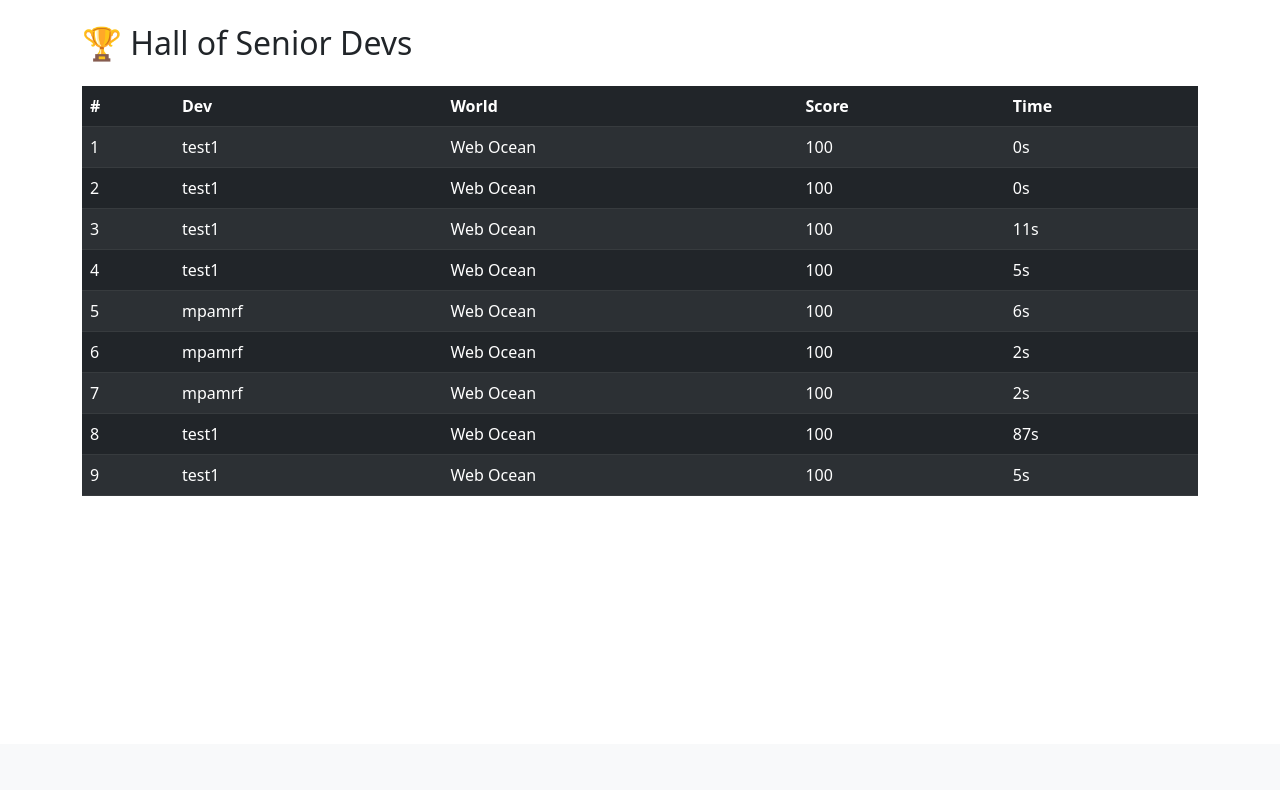
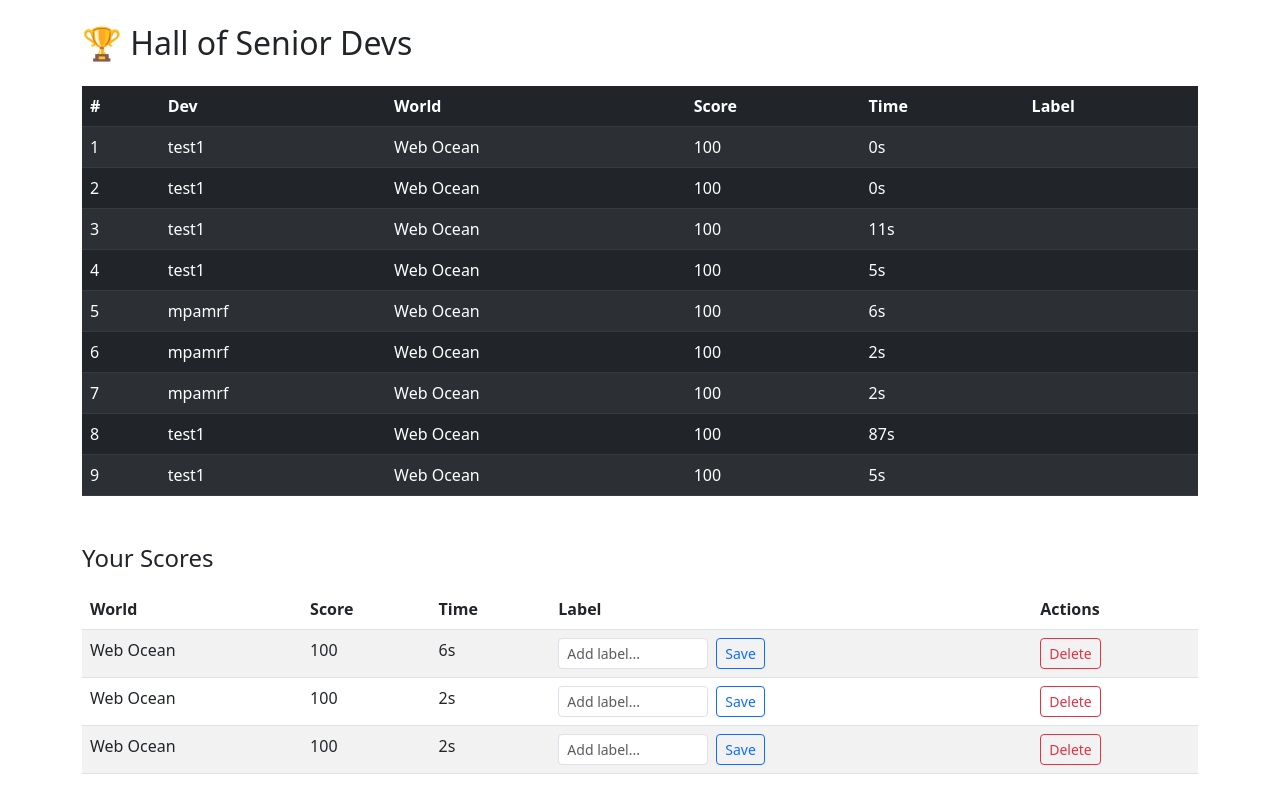
Before and after one commit to DonMarcao/RunDev, a Django app: page /leaderboard/ in a window 1280 px wide. Shown: the part 56-846 px from the top of the page. Before the commit the page ends 552 px from the top, so only its background shows below. Run offline with Django 5.2, Linux system fonts and the light colour scheme; a user stored in the database is signed in; data comes from the database, SQL or seed files in the repository.

Commit message:
feat: add score CRUD — update label and delete score on leaderboard

```diff
--- a/templates/leaderboard/leaderboard.html
+++ b/templates/leaderboard/leaderboard.html
@@ -1,9 +1,12 @@
 {% extends 'base.html' %}
 {% block title %}Hall of Senior Devs{% endblock %}
 {% block content %}
+
 <h2 class="mb-4">🏆 Hall of Senior Devs</h2>
+
+<!-- Global leaderboard -->
 {% if scores %}
-<table class="table table-dark table-striped">
+<table class="table table-dark table-striped mb-5">
     <thead>
         <tr>
             <th>#</th>
@@ -11,6 +14,7 @@
             <th>World</th>
             <th>Score</th>
             <th>Time</th>
+            <th>Label</th>
         </tr>
     </thead>
     <tbody>
@@ -21,11 +25,56 @@
             <td>{{ score.get_world_display }}</td>
             <td>{{ score.score }}</td>
             <td>{{ score.time_seconds }}s</td>
+            <td>{{ score.label }}</td>
         </tr>
         {% endfor %}
     </tbody>
 </table>
 {% else %}
-<p>No scores yet — be the first to complete a world!</p>
+<p class="mb-5">No scores yet — be the first to complete a world!</p>
 {% endif %}
+
+<!-- Your scores with CRUD -->
+<h4 class="mb-3">Your Scores</h4>
+{% if user_scores %}
+<table class="table table-striped">
+    <thead>
+        <tr>
+            <th>World</th>
+            <th>Score</th>
+            <th>Time</th>
+            <th>Label</th>
+            <th>Actions</th>
+        </tr>
+    </thead>
+    <tbody>
+        {% for score in user_scores %}
+        <tr>
+            <td>{{ score.get_world_display }}</td>
+            <td>{{ score.score }}</td>
+            <td>{{ score.time_seconds }}s</td>
+            <td>
+                <form method="POST" action="/leaderboard/update/{{ score.id }}/" class="d-flex gap-2">
+                    {% csrf_token %}
+                    <input type="text" name="label" value="{{ score.label }}"
+                           class="form-control form-control-sm" placeholder="Add label..."
+                           style="max-width: 150px;">
+                    <button type="submit" class="btn btn-sm btn-outline-primary">Save</button>
+                </form>
+            </td>
+            <td>
+                <form method="POST" action="/leaderboard/delete/{{ score.id }}/"
+                      onsubmit="return confirm('Delete this score?')">
+                    {% csrf_token %}
+                    <button type="submit" class="btn btn-sm btn-outline-danger">Delete</button>
+                </form>
+            </td>
+        </tr>
+        {% endfor %}
+    </tbody>
+</table>
+{% else %}
+<p>You have no scores yet — go play!</p>
+{% endif %}
+
 {% endblock %}
```
